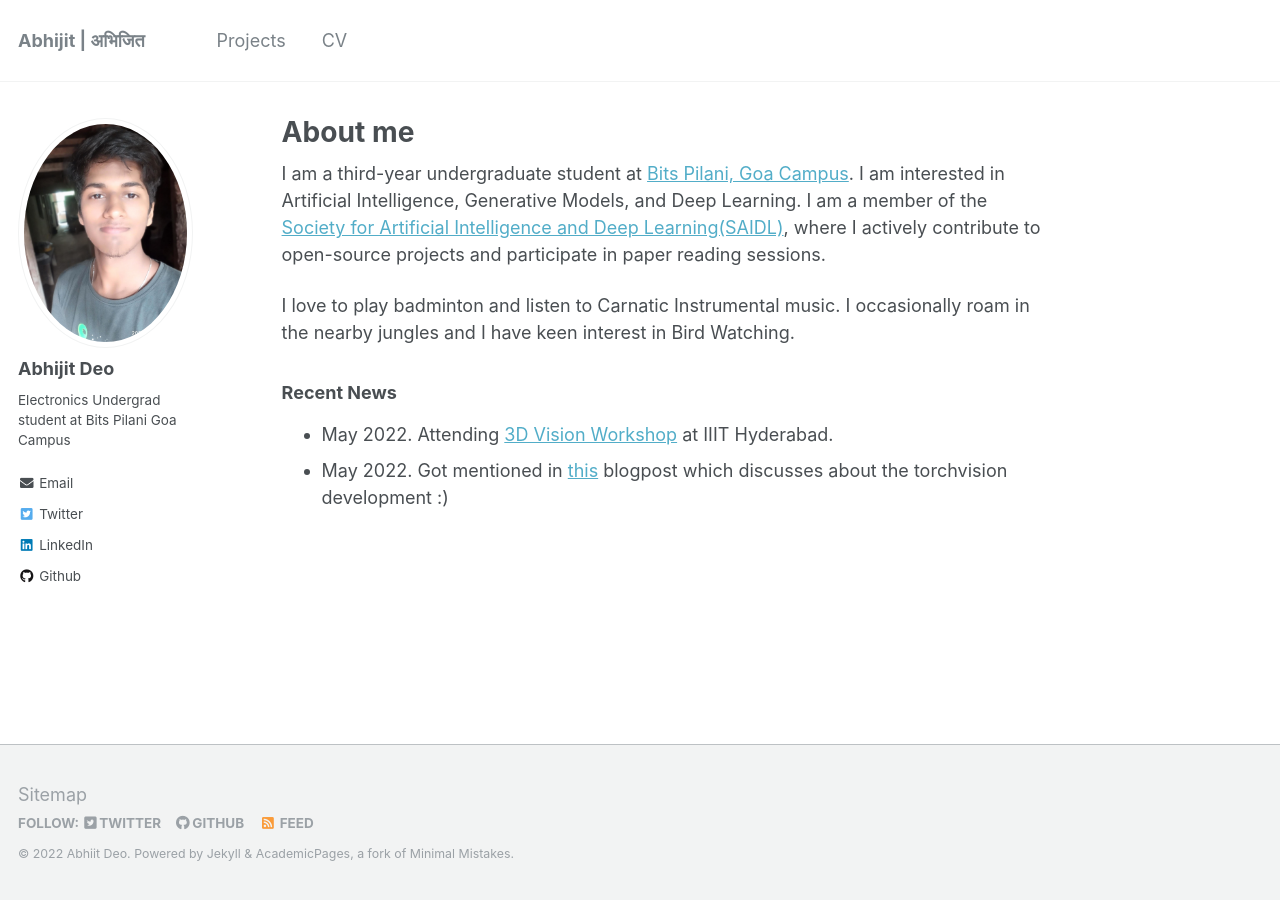
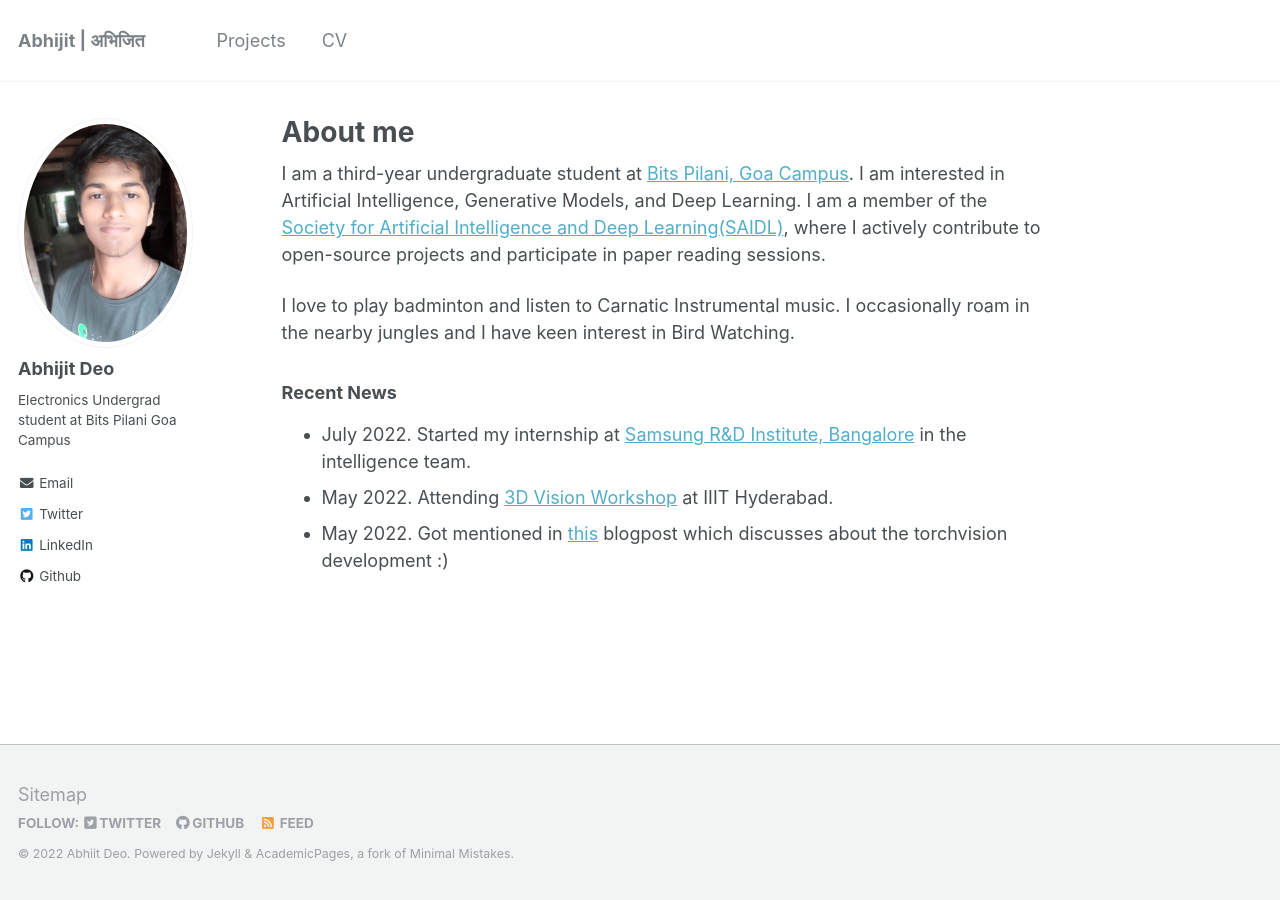
Before and after one commit to abhi-glitchhg/abhi-glitchhg.github.io, a Jekyll site: the page built from _pages/about.md, in a window 1280 px wide. Built offline with Jekyll 4.4.1, drawn with Linux system fonts in a browser that asks for light colours.

Commit message:
internship

```diff
--- a/_pages/about.md
+++ b/_pages/about.md
@@ -21,5 +21,6 @@ I love to play badminton and listen to Carnatic Instrumental music. I occasional
 
 ### Recent News
 
+* July 2022. Started my internship at [Samsung R&D Institute, Bangalore](https://research.samsung.com/sri-b) in the intelligence team.
 * May 2022. Attending [3D Vision Workshop](http://cvit.iiit.ac.in/workshops/3dvision/) at IIIT Hyderabad.
 * May 2022. Got mentioned in [this](https://blog.datumbox.com/the-journey-of-modernizing-torchvision-memoirs-of-a-torchvision-developer-3/) blogpost  which discusses about the torchvision development  :)
```
